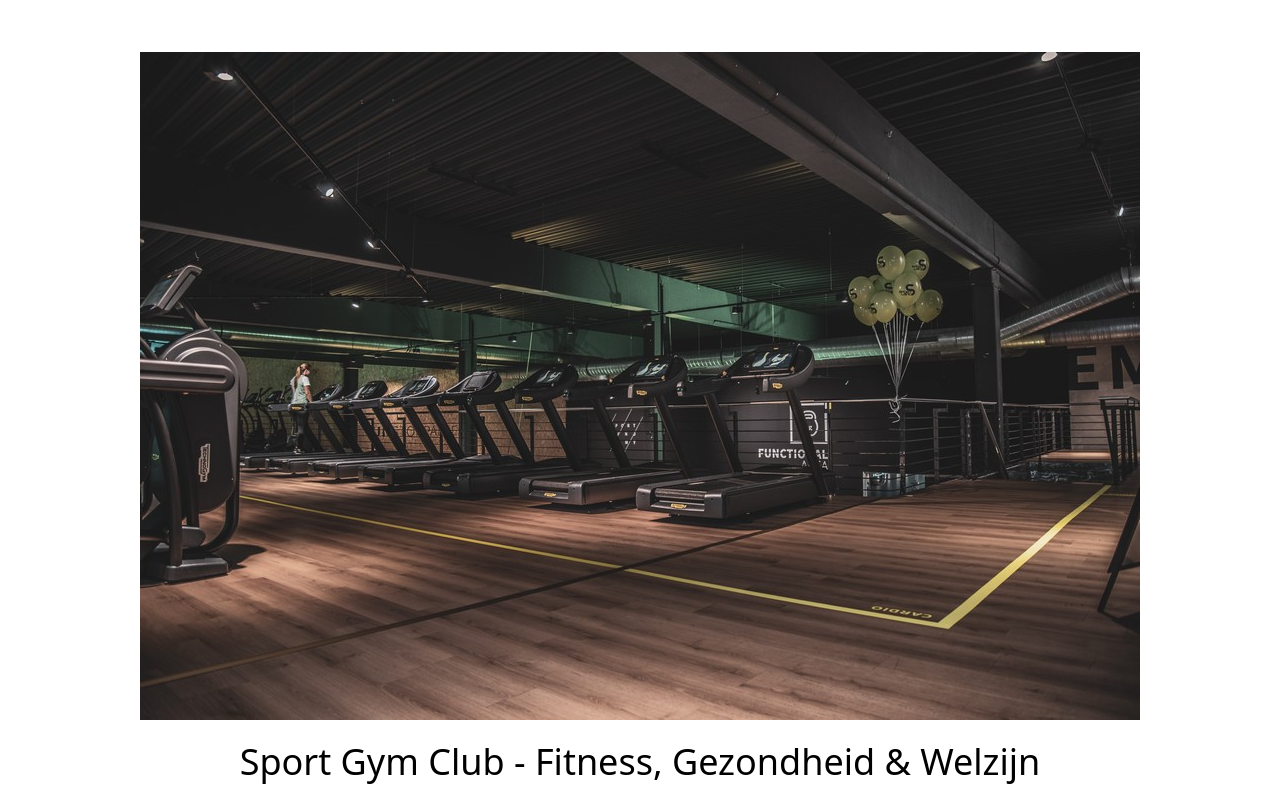
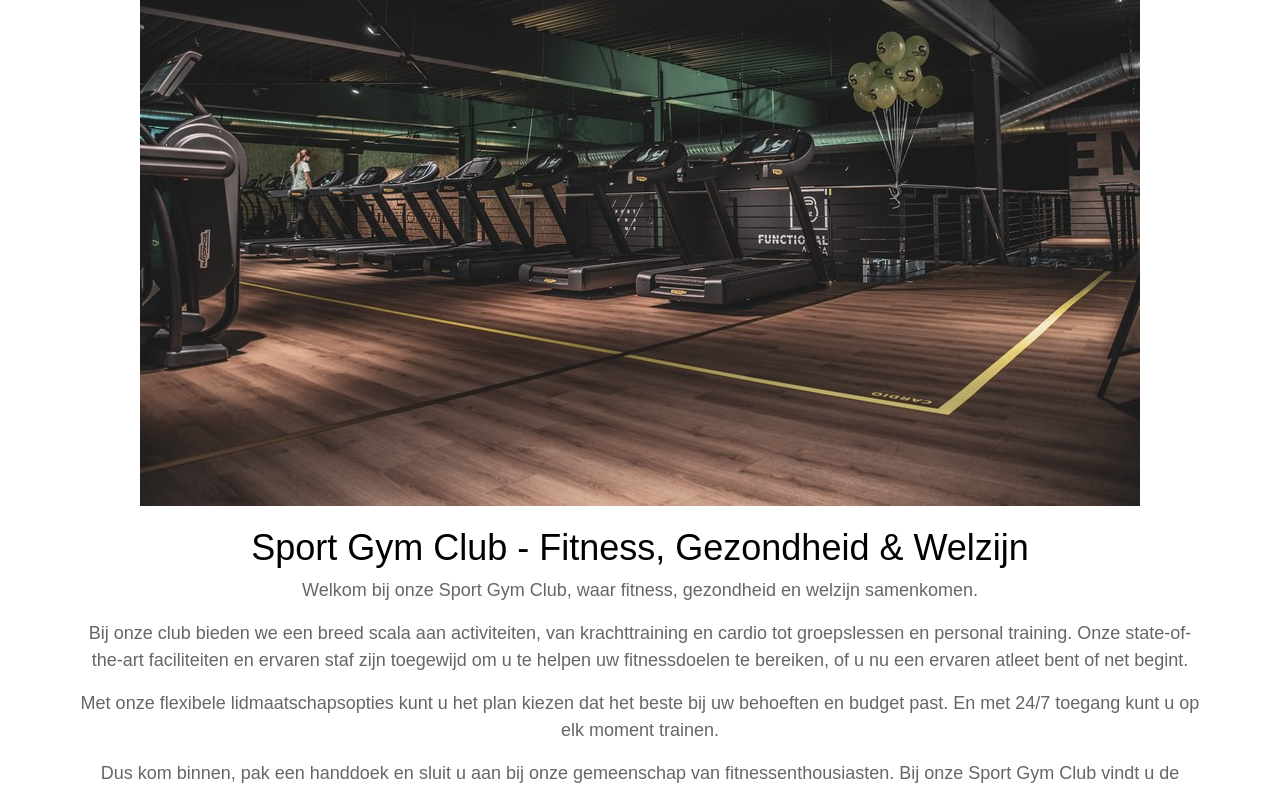
Before and after one commit to NathanLoranceMvb/examenopdracht-Mats-van-Bork, a plain HTML site: page index.html in a window 1280 px wide. Shown: the part 463-1251 px from the top of the page. Drawn offline with nearby package versions, Linux system fonts and the light colour scheme.

Commit message:
Update index.html
test

```diff
--- a/index.html
+++ b/index.html
@@ -7,7 +7,7 @@
 
     <!-- Bootstrap CSS -->
     <link href="https://cdn.jsdelivr.net/npm/bootstrap@5.3.0-alpha1/dist/css/bootstrap.min.css" rel="stylesheet">
-    <!-- <link rel="stylesheet" href="stylecss/style.css"> -->
+    <link rel="stylesheet" href="stylecss/style.css">
     <!-- Custom CSS -->
     <style>
         /* Custom styles for the content */
```
